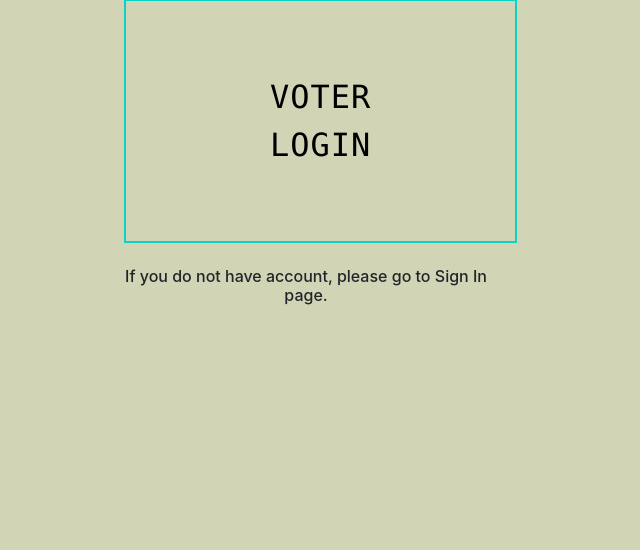
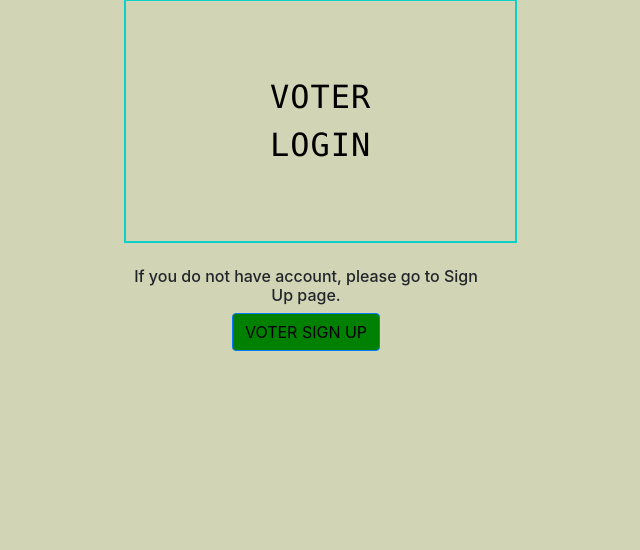
Before and after one commit to melihtahaoz/E-VotingBlockchainSystem, a Django app: page / in a window 1280 px wide. Shown: the part 575-1125 px from the top of the page, without its empty margins (334-974 px from the left). Before the commit the page ends 880 px from the top, so only its background shows below. Run offline with Django 3.2, Linux system fonts and the light colour scheme; some libraries are stand-ins or nearby versions.

Commit message:
signup panel added

```diff
--- a/blockchain_evoting/e_voting/templates/base.html
+++ b/blockchain_evoting/e_voting/templates/base.html
@@ -22,9 +22,12 @@
 </head>
 <body>
     <nav class='navbar navbar-expand-lg navbar-dark bg-dark justify-content-between'>
-        <a href="home.html" class="navbar-brand p-2" style="font-size: 2vw;">E-Voting Blockchain System</a>
+        <a href= "{% url 'e_voting:index' %}" class="navbar-brand p-2" style="font-size: 2vw;">E-Voting Blockchain System</a>
+        {% if user.is_authenticated %}
         <ul class="navbar-nav">
+            <a href= "{% url 'e_voting:log_out' %}" class="navbar-brand p-3">Log Out</a>
         </ul>
+        {% endif %}
     </nav>
 
     <div class="container-fluid bg1">
--- a/blockchain_evoting/e_voting/templates/home.html
+++ b/blockchain_evoting/e_voting/templates/home.html
@@ -30,7 +30,8 @@
           <div class="button_slide slide_left"><a type="button_home" href="{% url 'e_voting:login_voter' %}" style = "text-decoration: none;color: black">VOTER LOGIN</a> </div>
           <br />
       </br>
-          <center><h6>If you do not have account, please go to Sign In page.</h6></center>
+          <center><h6>If you do not have account, please go to Sign Up page.</h6></center>
+          <a class="btn btn-primary" type="button_home" href="{% url 'e_voting:voter_register' %}" style = "background-color:green;text-decoration: none;color: black">VOTER SIGN UP</a>
         </div>
 
 </body>
--- a/blockchain_evoting/e_voting/templates/registration/voter_register.html
+++ b/blockchain_evoting/e_voting/templates/voter_register.html
@@ -1,4 +1,4 @@
-{% extends '../base.html' %}
+{% extends 'base.html' %}
 <!DOCTYPE html>
 <html lang="en">
 
@@ -11,7 +11,7 @@
 <body>
 <center><div>
     <h2> Voter Sign Up</h2>
-    <form action="{% url 'teacher_register' %}" method="POST" novalidate>
+    <form action="{% url 'e_voting:voter_register' %}" method="POST" novalidate>
         {% csrf_token %}
         {% for field in form %}
         <p>
--- a/blockchain_evoting/e_voting/urls.py
+++ b/blockchain_evoting/e_voting/urls.py
@@ -6,5 +6,9 @@ urlpatterns = [
     path('',views.index, name='index'),
     path('admin/', views.login_admin, name='login_admin'),
     path('login', views.login_voter, name='login_voter'),
-    path('loginPage/', views.loginPage, name='loginPage'),
-]
+    path('log_out', views.log_out, name='log_out'),
+    #path('loginPage/', views.loginPage, name='loginPage'),
+    path('voter_register/', views.voter_register.as_view(), name='voter_register'),
+    path('voter_main', views.voter_main, name='voter_main'),
+    path('accounts/profile/', views.voter_main, name='voter_main'),
+    ]
--- a/blockchain_evoting/e_voting/views.py
+++ b/blockchain_evoting/e_voting/views.py
@@ -1,14 +1,25 @@
 from django.shortcuts import render,redirect
 from django.http import HttpResponse
 from django.contrib.admin.forms import AuthenticationForm
-from django.contrib.auth import login, logout,authenticate
+from django.contrib.auth import login, logout, authenticate
+from django.views.generic import CreateView
 from django.contrib import messages
+from .forms import VoterSignUpForm
+from .models import Candidate, Voter
 
 def index(request):
     return render(request, 'home.html')
 
 def loginPage(request):
     return render(request, 'login.html')
+
+def log_out(request):
+    logout(request)
+    return render(request, 'home.html')
+
+def voter_main(request):
+    candidate_list = Candidate.objects.all()
+    return render(request, 'voter_main.html', {'candidate_list': candidate_list})
 
 def login_voter(request):
     if request.method=='POST':
@@ -24,7 +35,7 @@ def login_voter(request):
                 messages.error(request,"Invalid username or password")
         else:
             messages.error(request,"Invalid username or password")
-    return render(request, 'home.html',context={'form':AuthenticationForm()})
+    return render(request, 'registration/login.html',context={'form':AuthenticationForm()})
 
 def login_admin(request):
     if request.method=='POST':
@@ -41,3 +52,17 @@ def login_admin(request):
         else:
             messages.error(request,"Invalid username or password")
     return render(request, 'home.html',context={'form':AuthenticationForm()})
+
+class voter_register(CreateView):
+    model = Voter
+    form_class = VoterSignUpForm
+    template_name= 'voter_register.html'
+    def form_valid(self, form):
+        voter = form.save()
+        new_voter = Voter()
+        new_voter.u_name = form.cleaned_data.get('username')
+        new_voter.mail_addr = form.cleaned_data.get('mail_addr')
+        new_voter.save()
+
+        login(self.request, voter)
+        return redirect('/voter_main')
```
Also changed, not shown: blockchain_evoting/e_voting/admin.py (+9 -2 lines), blockchain_evoting/e_voting/forms.py (added, +7 -0 lines), blockchain_evoting/e_voting/models.py (+8 -1 lines), blockchain_evoting/e_voting/templates/voter_main.html (added, +22 -0 lines), blockchain_evoting/db.sqlite3, blockchain_evoting/e_voting/static/vesikalik.jpg (added).
